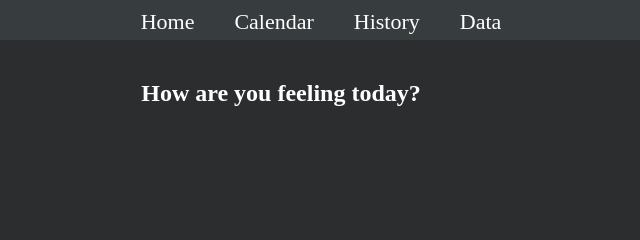
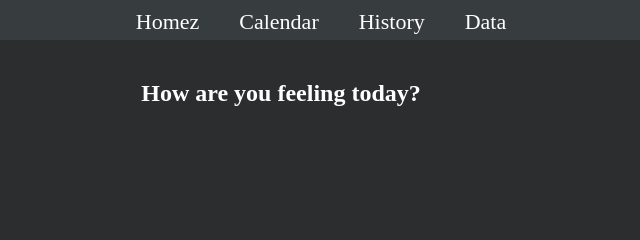
Before and after one commit to Tommykienhuynh/moodTracker, a plain HTML site: page index.html in a window 1280 px wide. Shown: the top 240 px of the page, 359-999 px from the left. Drawn offline with nearby package versions, Linux system fonts and the light colour scheme.

Commit message:
Initial push to alpha

```diff
--- a/index.html
+++ b/index.html
@@ -9,7 +9,7 @@
   </head>
   <nav>
     <ul>
-      <li > <a href="index.html"> Home </a> </li>
+      <li > <a href="index.html"> Homez </a> </li>
       <li > <a href="calendar.html"> Calendar </a></li>
       <li><a href="history.html"> History </a></li>
       <li><a href="data.html"> Data </a></li>
```
